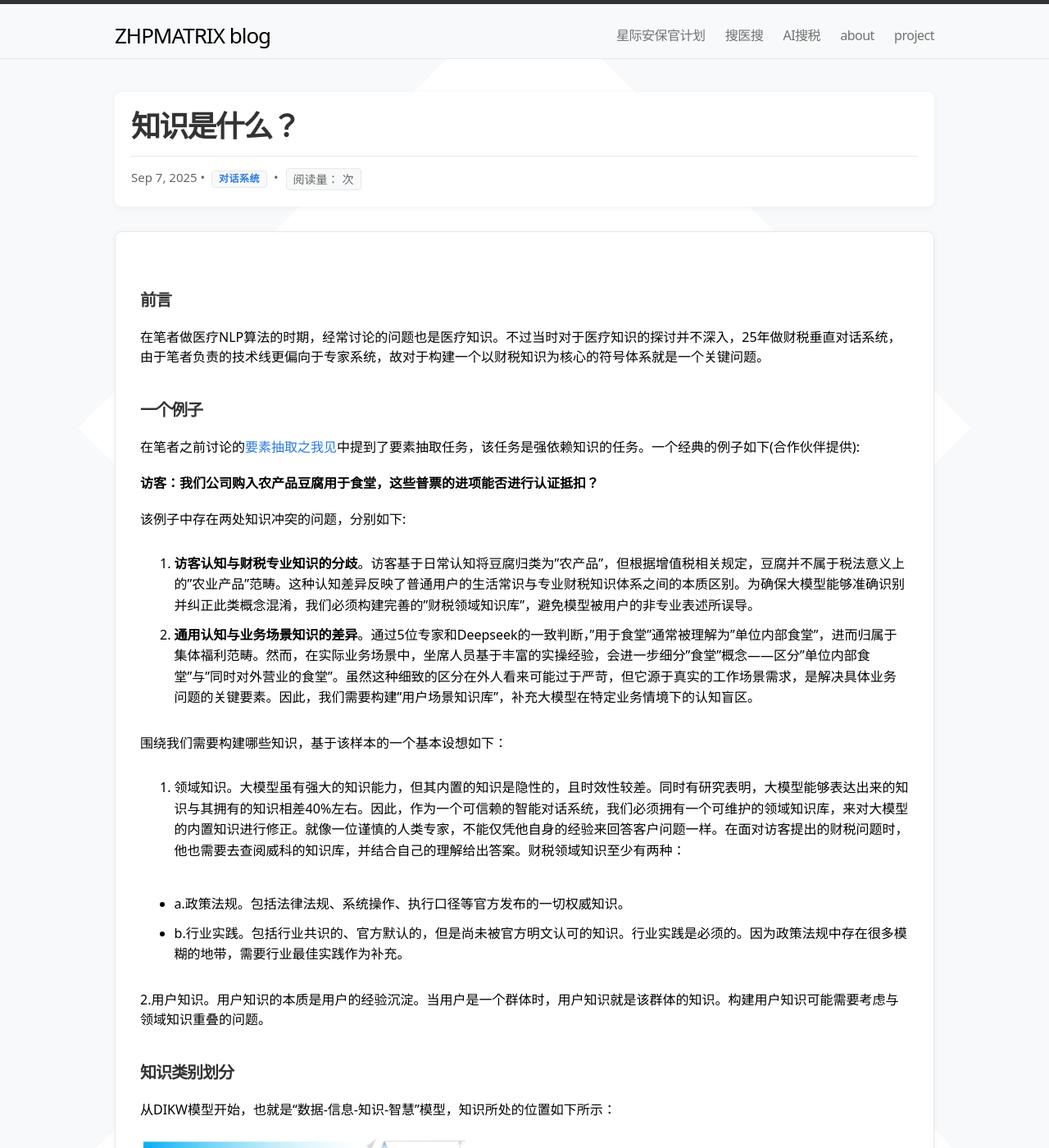
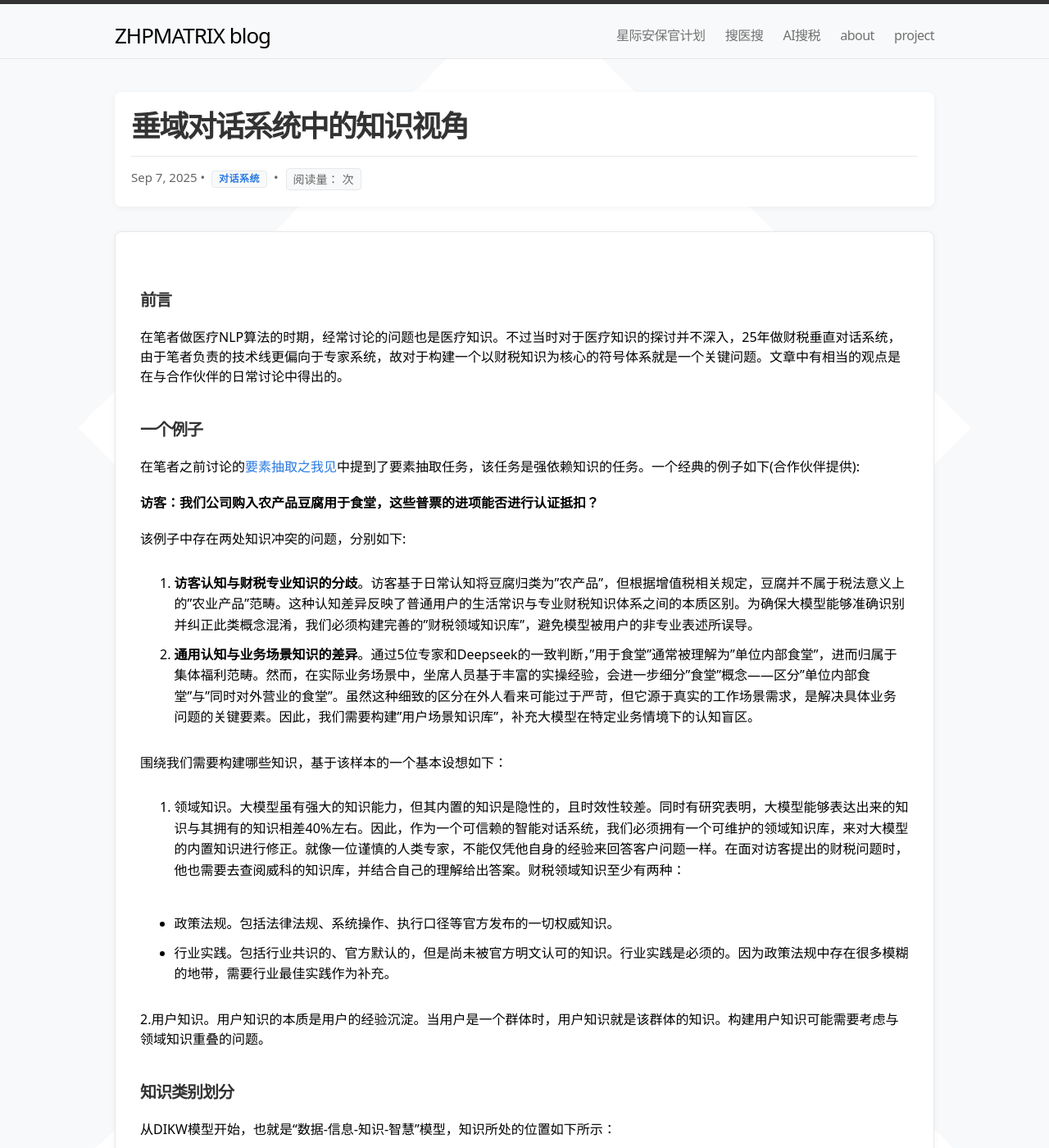
Before and after one commit to zhpmatrix/zhpmatrix.github.io, a Jekyll site: the page built from _posts/2025-09-07-what-is-knowledge.md, in a window 1280 px wide and 1400 px high. Shown: the whole window at 82% size. Built offline with Jekyll 4.4.1, drawn with Linux system fonts in a browser that asks for light colours; comment, search, counter and statistics services are not loaded; some of the changed text lies outside the part shown.

Commit message:
add blog.

```diff
--- a/_posts/2025-09-07-what-is-knowledge.md
+++ b/_posts/2025-09-07-what-is-knowledge.md
@@ -1,6 +1,6 @@
 ---
 layout: post
-title: "知识是什么？"
+title: "垂域对话系统中的知识视角"
 tags: [对话系统]
 excerpt: "构建财税垂直对话系统中，几乎所有的问题最终都会回到什么是知识，知识如何组织和如何高效应用上。"
 mathjax: true
@@ -9,7 +9,7 @@ date: 2025-09-07 11:00:00
 
 #### 前言
 
-在笔者做医疗NLP算法的时期，经常讨论的问题也是医疗知识。不过当时对于医疗知识的探讨并不深入，25年做财税垂直对话系统，由于笔者负责的技术线更偏向于专家系统，故对于构建一个以财税知识为核心的符号体系就是一个关键问题。
+在笔者做医疗NLP算法的时期，经常讨论的问题也是医疗知识。不过当时对于医疗知识的探讨并不深入，25年做财税垂直对话系统，由于笔者负责的技术线更偏向于专家系统，故对于构建一个以财税知识为核心的符号体系就是一个关键问题。文章中有相当的观点是在与合作伙伴的日常讨论中得出的。
 
 #### 一个例子
 
@@ -23,17 +23,15 @@ date: 2025-09-07 11:00:00
 
 2. **通用认知与业务场景知识的差异**。通过5位专家和Deepseek的一致判断，"用于食堂"通常被理解为"单位内部食堂"，进而归属于集体福利范畴。然而，在实际业务场景中，坐席人员基于丰富的实操经验，会进一步细分"食堂"概念——区分"单位内部食堂"与"同时对外营业的食堂"。虽然这种细致的区分在外人看来可能过于严苛，但它源于真实的工作场景需求，是解决具体业务问题的关键要素。因此，我们需要构建"用户场景知识库"，补充大模型在特定业务情境下的认知盲区。
 
-
 围绕我们需要构建哪些知识，基于该样本的一个基本设想如下：
 
 1. 领域知识。大模型虽有强大的知识能力，但其内置的知识是隐性的，且时效性较差。同时有研究表明，大模型能够表达出来的知识与其拥有的知识相差40%左右。因此，作为一个可信赖的智能对话系统，我们必须拥有一个可维护的领域知识库，来对大模型的内置知识进行修正。就像一位谨慎的人类专家，不能仅凭他自身的经验来回答客户问题一样。在面对访客提出的财税问题时，他也需要去查阅威科的知识库，并结合自己的理解给出答案。财税领域知识至少有两种：
 
-+ a.政策法规。包括法律法规、系统操作、执行口径等官方发布的一切权威知识。
++ 政策法规。包括法律法规、系统操作、执行口径等官方发布的一切权威知识。
 
-+ b.行业实践。包括行业共识的、官方默认的，但是尚未被官方明文认可的知识。行业实践是必须的。因为政策法规中存在很多模糊的地带，需要行业最佳实践作为补充。
++ 行业实践。包括行业共识的、官方默认的，但是尚未被官方明文认可的知识。行业实践是必须的。因为政策法规中存在很多模糊的地带，需要行业最佳实践作为补充。
 
 2.用户知识。用户知识的本质是用户的经验沉淀。当用户是一个群体时，用户知识就是该群体的知识。构建用户知识可能需要考虑与领域知识重叠的问题。
-
 
 #### 知识类别划分
 
@@ -101,6 +99,19 @@ date: 2025-09-07 11:00:00
 <img src="https://github.com/zhpmatrix/zhpmatrix.github.io/blob/master/images/k5.png?raw=true" width="400" align="center"/>
 
 
+#### 从知识角度理解构建垂域对话系统的难度
+
+针对抽象知识和场景知识的区别如下：
+
++ 生产场景知识方便应用，不便维护
++ 生产抽象知识方便维护，难以应用
+
+但是针对领域知识是否存在一个划分？如果存在一个划分，就需要一个对应的划分的能力，以及针对划分后空间的解决方案。
+
+对于知识的利用，一定要保留原始的知识，新的知识密度不能低于原始保留的知识密度，否则会一直陷入到丢知识，知识颗粒度对不齐的问题中。
+
+采用符号系统构建对话系统的知识视角的难点在于：广义的知识无法实现无损规则化，除非规则化是用于知识索引，而非知识表示。
+
 #### 相关资料
 
 + [知识的分类——布鲁姆的知识维度](https://mp.weixin.qq.com/s/nKnw0mp1BXZbTJf-NMDMow)
```
